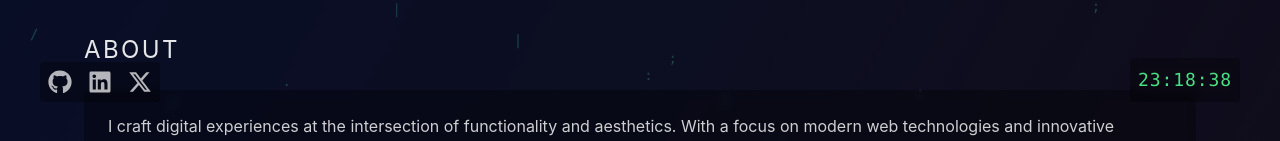
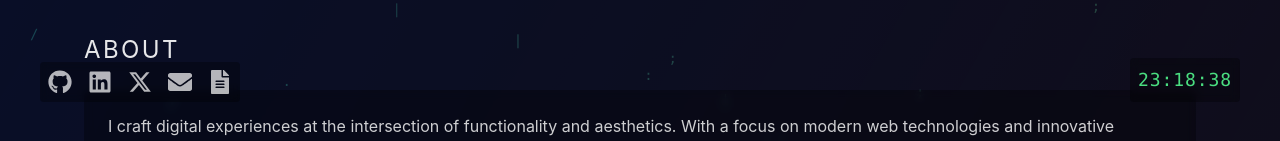
Before and after one commit to Cyoger/akshatsharma.com, a React (Create React App) app: page / in a window 1280 px wide. Shown: the part 658-799 px from the top of the page. Built offline with nearby package versions, Linux system fonts and the light colour scheme.

Commit message:
feat: added resume and mail socials

```diff
--- a/src/components/SocialLinks.jsx
+++ b/src/components/SocialLinks.jsx
@@ -1,5 +1,5 @@
 import React from 'react';
-import { FaGithub, FaLinkedin} from 'react-icons/fa';
+import { FaGithub, FaLinkedin, FaEnvelope, FaFileAlt} from 'react-icons/fa';
 import { FaXTwitter } from 'react-icons/fa6';
 
 const SocialLinks = () => {
@@ -7,6 +7,8 @@ const SocialLinks = () => {
     { icon: FaGithub, url: 'https://github.com/Cyoger', label: 'GitHub' },
     { icon: FaLinkedin, url: 'https://www.linkedin.com/in/akshat8d/', label: 'LinkedIn' },
     { icon: FaXTwitter, url: 'https://x.com/Cy0ger', label: 'X' },
+    { icon: FaEnvelope, url: 'mailto:contact@akshatsharma.com', label: 'Email' },
+    { icon: FaFileAlt, url: '/resume.pdf', label: 'Resume' },
   ];
 
   return (
```
